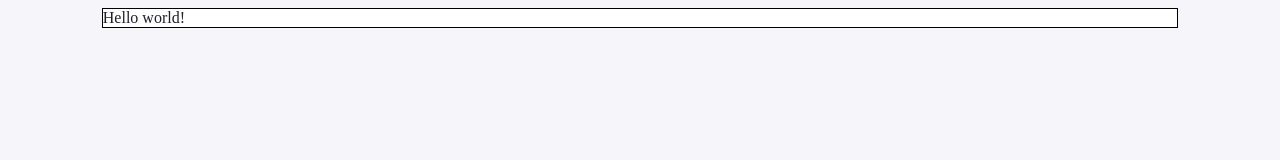
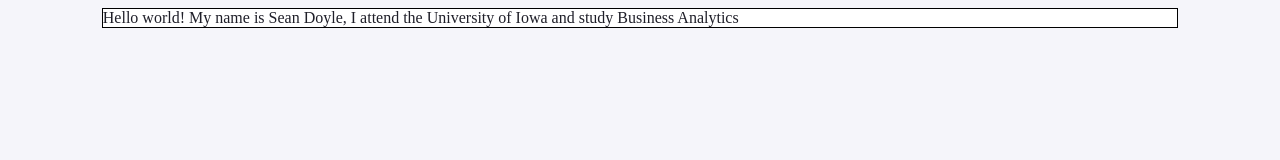
Before and after one commit to seandoyle803/swdoyle_hw6, a plain HTML site: page index.html in a window 1280 px wide. Drawn offline with Linux system fonts and the light colour scheme.

Commit message:
Update index and Created About

```diff
--- a/index.html
+++ b/index.html
@@ -12,6 +12,7 @@
     <body>
         <div class="container">
             Hello world!
+            My name is Sean Doyle, I attend the University of Iowa and study Business Analytics
         </div>
     </body>
 </html>
```
Also changed, not shown: about.html (+1 -0 lines).
